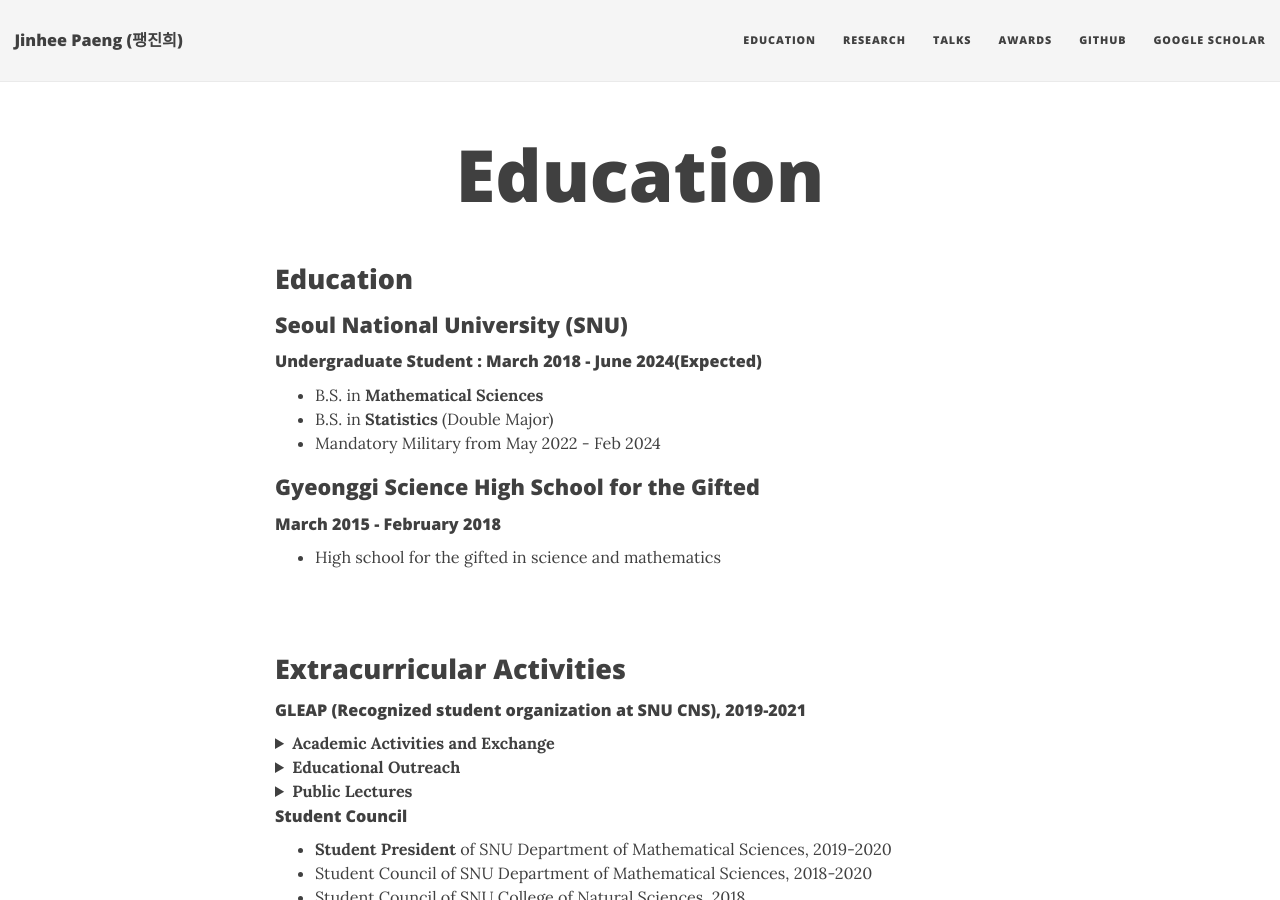
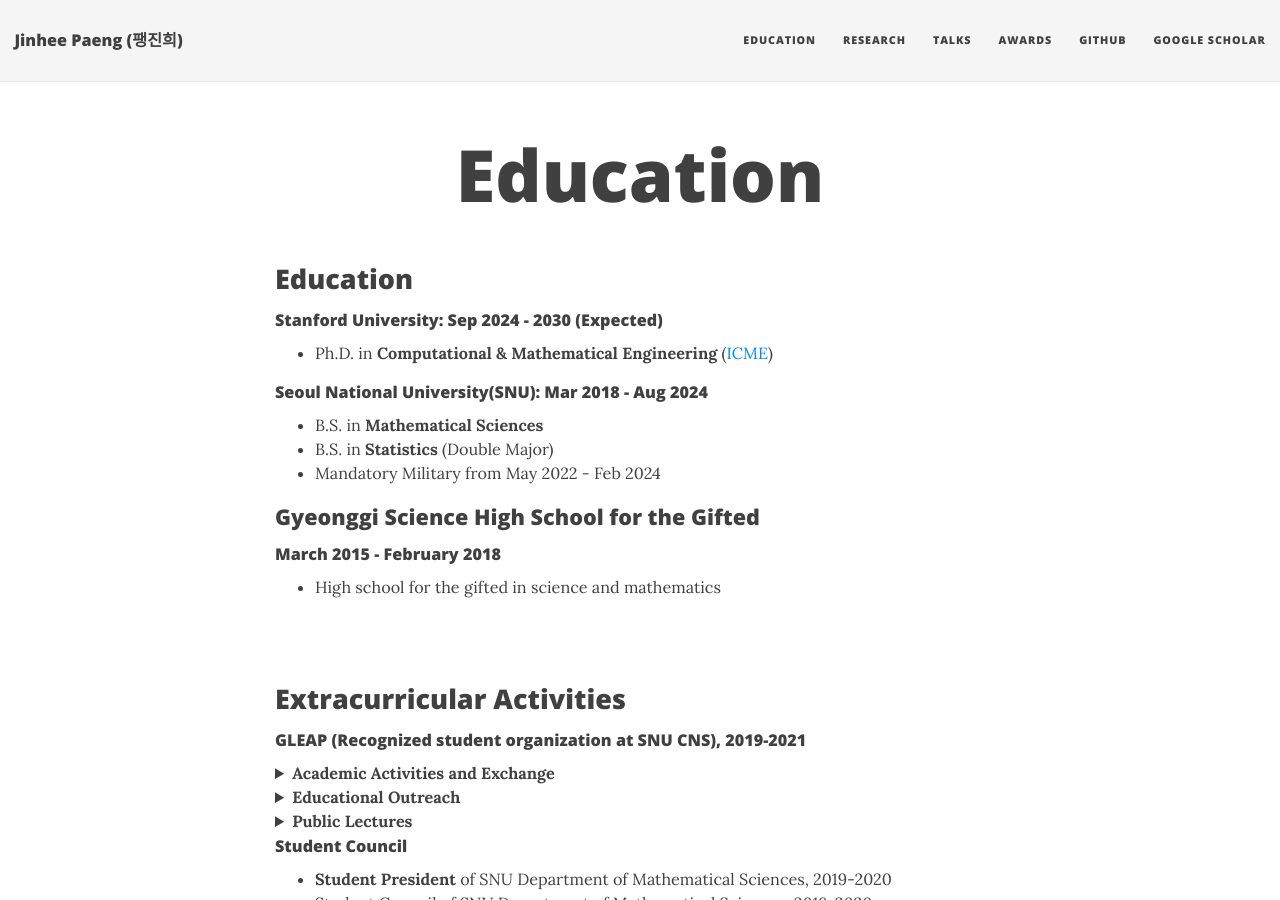
Before and after one commit to jhpaeng306/jhpaeng306.github.io, a Jekyll site: the page built from education.md, in a window 1280 px wide and 900 px high. Built offline with Jekyll 4.4.1, drawn with Linux system fonts in a browser that asks for light colours; nearby versions of some CDN libraries.

Commit message:
Update education.md

```diff
--- a/education.md
+++ b/education.md
@@ -4,8 +4,10 @@ title: Education
 ---
 
 ## Education
-### Seoul National University (SNU)
-#### Undergraduate Student : March 2018 - June 2024(Expected)
+#### Stanford University: Sep 2024 - 2030 (Expected)
+* Ph.D. in **Computational & Mathematical Engineering** ([ICME](https://icme.stanford.edu))
+
+#### Seoul National University(SNU): Mar 2018 - Aug 2024
 * B.S. in **Mathematical Sciences**
 * B.S. in **Statistics** (Double Major)
 * Mandatory Military from May 2022 - Feb 2024
```
